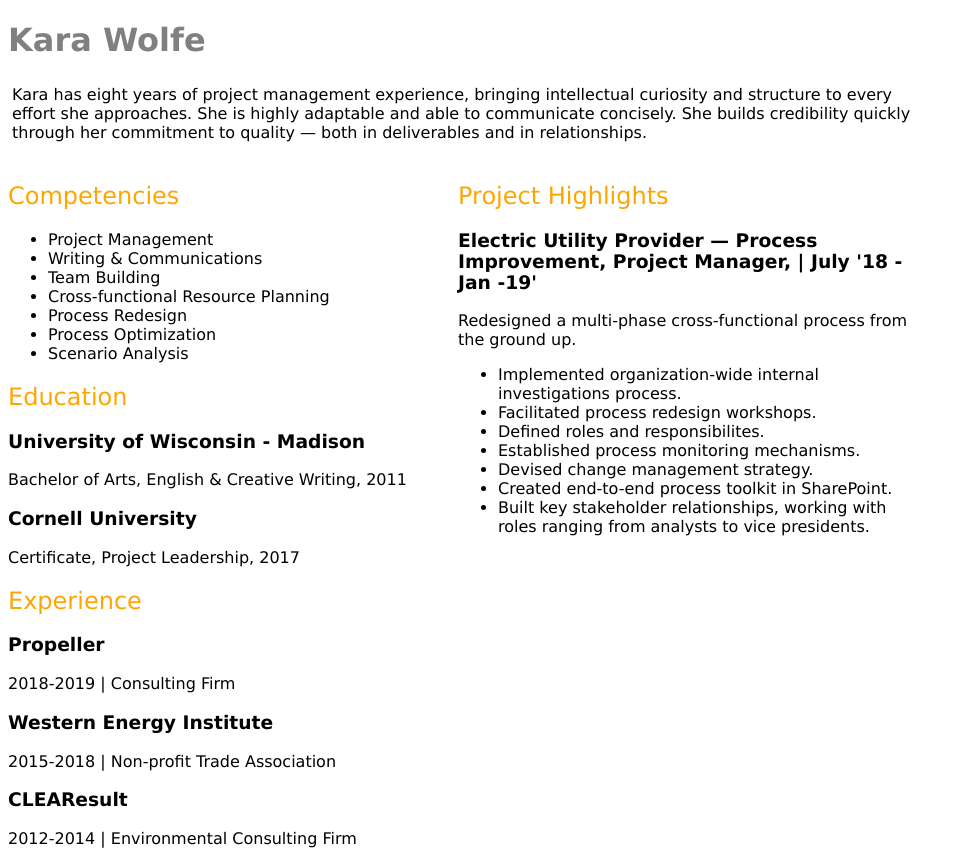
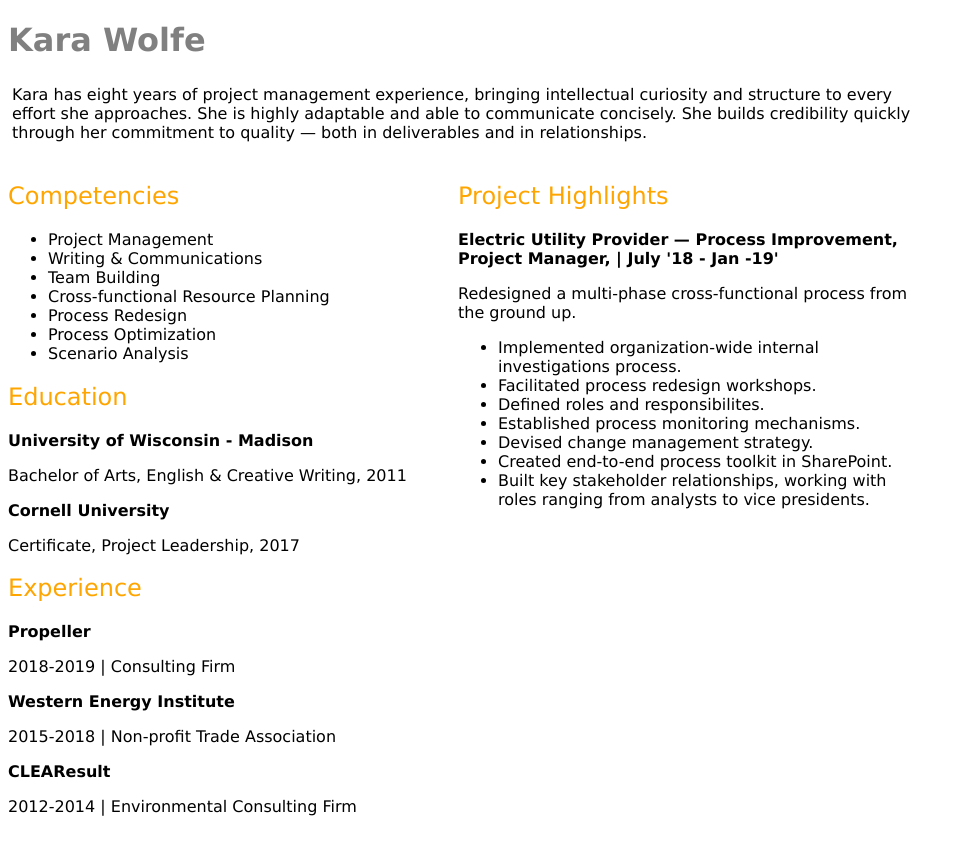
Before and after one commit to krnclwlf/resume, a plain HTML site: page index.html in a window 1280 px wide. Shown: the whole page, without its empty margins (0-965 px from the left). After the commit the page ends 832 px from the top, so only its background shows below. Drawn offline with Linux system fonts and the light colour scheme.

Commit message:
Change h3 to 16 pt font.

```diff
--- a/css/styles.css
+++ b/css/styles.css
@@ -1,6 +1,11 @@
 h1 {
   font-weight: 900;
   color: grey;
+}
+
+h3 {
+  font-weight: 600;
+  font-size: 16px;
 }
 
 .header {
```
